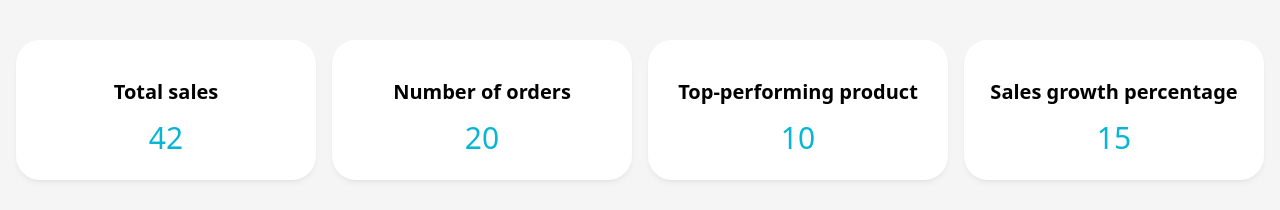
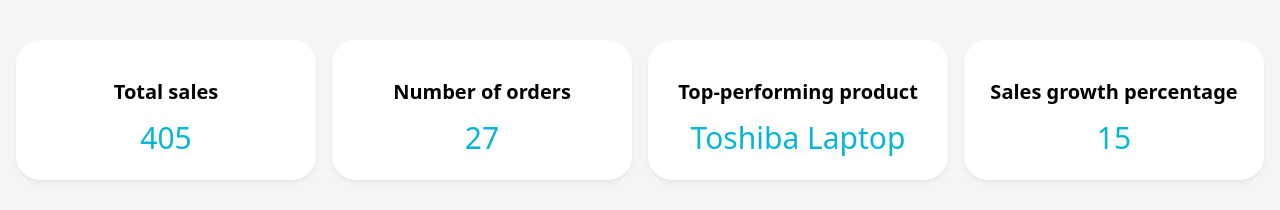
Before and after one commit to Artem-Zhuravlev/citrus-dev-test, a Vue app: page / in a window 1280 px wide. Shown: the top 210 px of the page. Built offline with nearby package versions, Linux system fonts and the light colour scheme.

Commit message:
feat(kpi-section): add render for kpis

```diff
--- a/src/components/features/KpiSection.vue
+++ b/src/components/features/KpiSection.vue
@@ -1,7 +1,7 @@
 <template>
   <div class="section grid grid-cols-1 gap-4 md:grid-cols-2 lg:grid-cols-3 xl:grid-cols-4">
     <base-card
-      v-for="(item, index) in items"
+      v-for="(item, index) in kpiCards"
       :key="index"
       :title="item.title"
       :description="item.value.toString()"
@@ -10,13 +10,20 @@
 </template>
 
 <script setup>
-import { defineProps } from 'vue';
+import { reactive } from 'vue';
 import { BaseCard } from '@/components/shared';
+import { useSalesStore } from '@/stores/sales';
+import { useI18n } from 'vue-i18n';
 
-const props = defineProps({
-  items: {
-    type: Array,
-    default: () => []
-  }
-});
+const salesStore = useSalesStore();
+const { t } = useI18n();
+
+const { totalSales, numberOfOrders, topPerformingProduct } = salesStore;
+
+const kpiCards = reactive([
+	{ title: t('kpi.total_sales'), value: totalSales },
+	{ title: t('kpi.number_of_orders'), value: numberOfOrders },
+	{ title: t('kpi.top_performing_product'), value: topPerformingProduct },
+	{ title: t('kpi.sales_growth_percentage'), value: 15 },
+]);
 </script>
```
